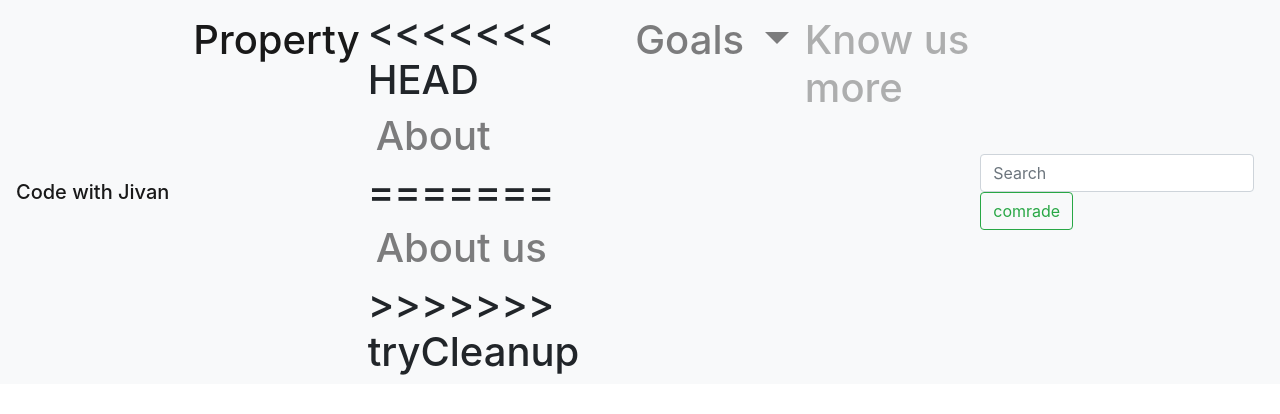
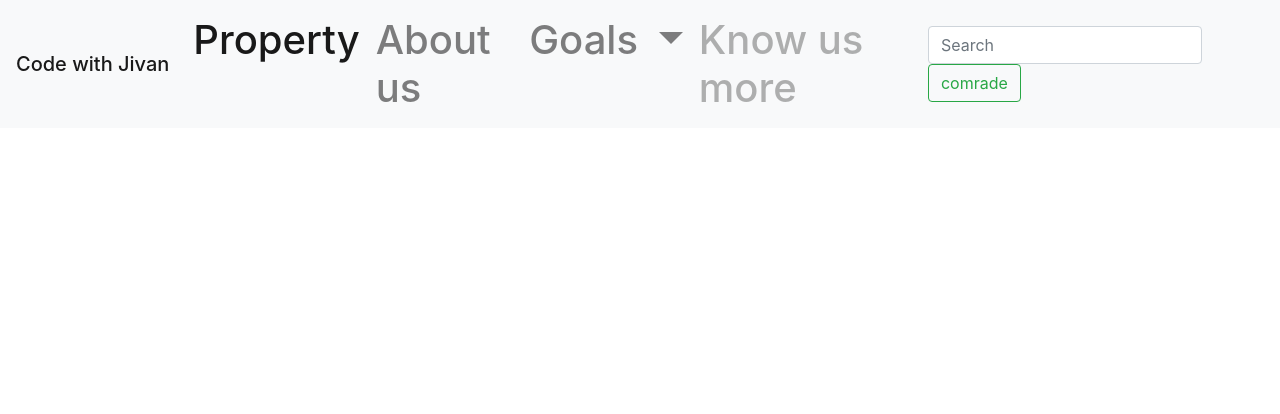
Before and after one commit to Jivanpb/DemoRepository, a plain HTML site: page mywebsite/index.html in a window 1280 px wide. Drawn offline with nearby package versions, Linux system fonts and the light colour scheme.

Commit message:
Added index.html

```diff
--- a/mywebsite/index.html
+++ b/mywebsite/index.html
@@ -36,11 +36,7 @@
               <a class="nav-link" href="#">Property <span class="sr-only">(current)</span></a>
             </li>
             <li class="nav-item">
-<<<<<<< HEAD
-              <a class="nav-link" href="#">About</a>
-=======
               <a class="nav-link" href="#">About us</a>
->>>>>>> tryCleanup
             </li>
             <li class="nav-item dropdown">
               <a class="nav-link dropdown-toggle" href="#" id="navbarDropdown" role="button" data-toggle="dropdown" aria-haspopup="true" aria-expanded="false">
```
Also changed, not shown: index.html (added, +12 -0 lines).
